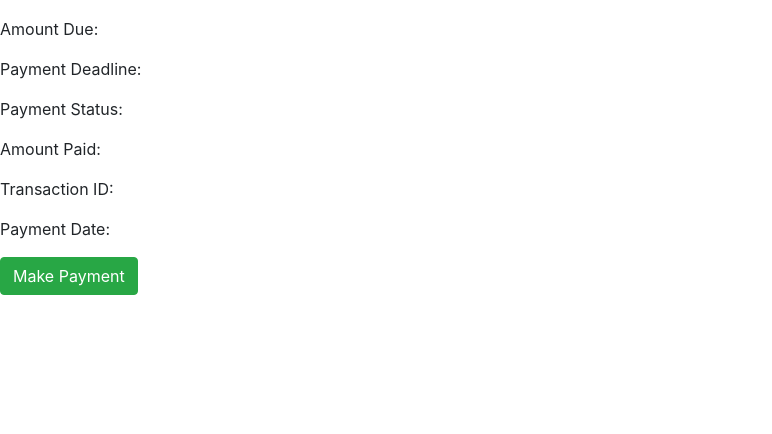
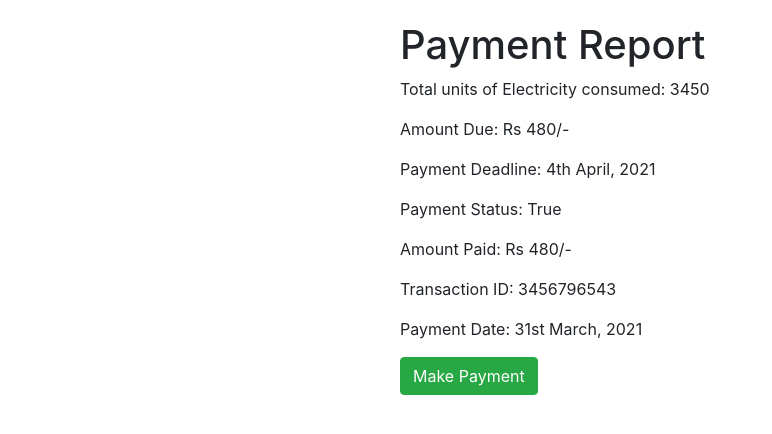
Before and after one commit to namrataaaa/electric-billing-software, a Django app: page /payment-report/ in a window 1280 px wide. Shown: the part 79-513 px from the top of the page, without its empty margins (0-772 px from the left). Run offline with Django 3.2, Linux system fonts and the light colour scheme; a user stored in the database is signed in; some libraries are stand-ins or nearby versions.

Commit message:
Made minor changes

```diff
--- a/templates/billing/bill_overview.html
+++ b/templates/billing/bill_overview.html
@@ -2,6 +2,7 @@
 
 {% block content %}
 
+    <div class="mt-5" style="margin-left: 350px;">
         <h1>Bill Overview</h1>
         <p>Total units of Electricity consumed: </p>
         <p>Amount Due: </p>
@@ -9,6 +10,8 @@
         <p>Payment Status: </p>
 
         <button class="btn btn-large btn-success">Make Payment</button>
+
+    </div>
 
     <script src="https://code.jquery.com/jquery-3.5.1.slim.min.js"
         integrity="sha384-DfXdz2htPH0lsSSs5nCTpuj/zy4C+OGpamoFVy38MVBnE+IbbVYUew+OrCXaRkfj"
--- a/templates/billing/generate_electricity_consumption.html
+++ b/templates/billing/generate_electricity_consumption.html
@@ -2,7 +2,7 @@
 
 {% block content %}
 
-    <div style="margin-top: 100px; margin-left: 400px;">
+    <div style="margin-top: 100px; margin-left: 350px;">
         <h1>Generate Electricity Consumption Report </h1>
         <br>
         <form>
@@ -20,7 +20,7 @@
 
         <div id="electricityReport" aria-hidden="true">
             <p>Units of Electricity consumed in last month: 3000</p>
-            <p>Payment Status: True/False</p>
+            <p>Payment Status: True</p>
         </div>
 
     </div>
--- a/templates/billing/payment_report.html
+++ b/templates/billing/payment_report.html
@@ -2,18 +2,20 @@
 
 {% block content %}
 
-    <h1>Payment Report</h1>
-    <p>Total units of Electricity consumed: </p>
-    <p>Amount Due: </p>
-    <p>Payment Deadline: </p>
-    <p>Payment Status: </p>
+    <div style="margin-top: 100px; margin-left: 400px;">
+        <h1>Payment Report</h1>
+        <p>Total units of Electricity consumed: 3450</p>
+        <p>Amount Due: Rs 480/-</p>
+        <p>Payment Deadline: 4th April, 2021</p>
+        <p>Payment Status: True</p>
 
-    <p>Amount Paid: </p>
-    <p>Transaction ID: </p>
-    <p>Payment Date: </p>
+        <p>Amount Paid: Rs 480/-</p>
+        <p>Transaction ID: 3456796543</p>
+        <p>Payment Date: 31st March, 2021</p>
 
-    <button class="btn btn-large btn-success">Make Payment</button>
+        <button class="btn btn-large btn-success">Make Payment</button>
 
+    </div>
     <script src="https://code.jquery.com/jquery-3.5.1.slim.min.js"
         integrity="sha384-DfXdz2htPH0lsSSs5nCTpuj/zy4C+OGpamoFVy38MVBnE+IbbVYUew+OrCXaRkfj"
         crossorigin="anonymous"></script>
```
Also changed, not shown: templates/billing/profile.html (+5 -5 lines), db.sqlite3. Lines whose indentation alone changed are shown as unchanged.
